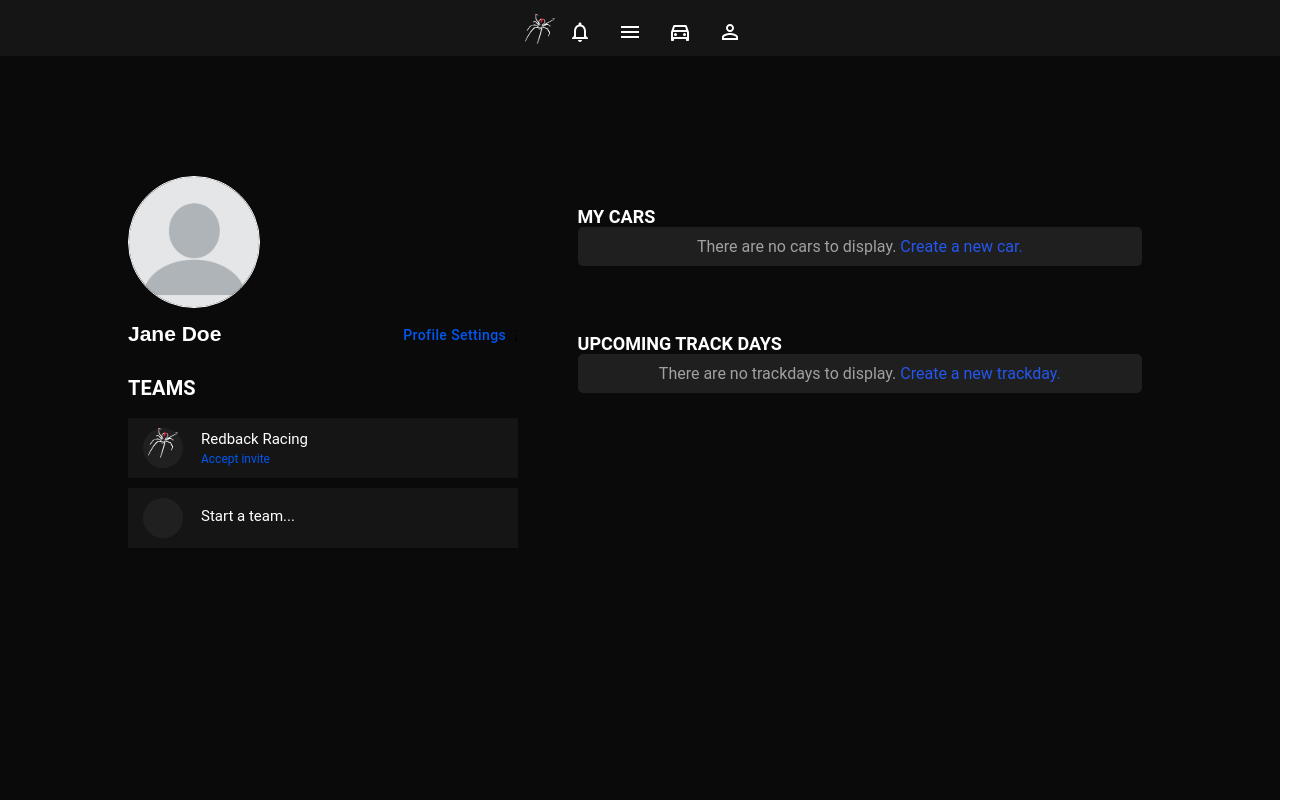
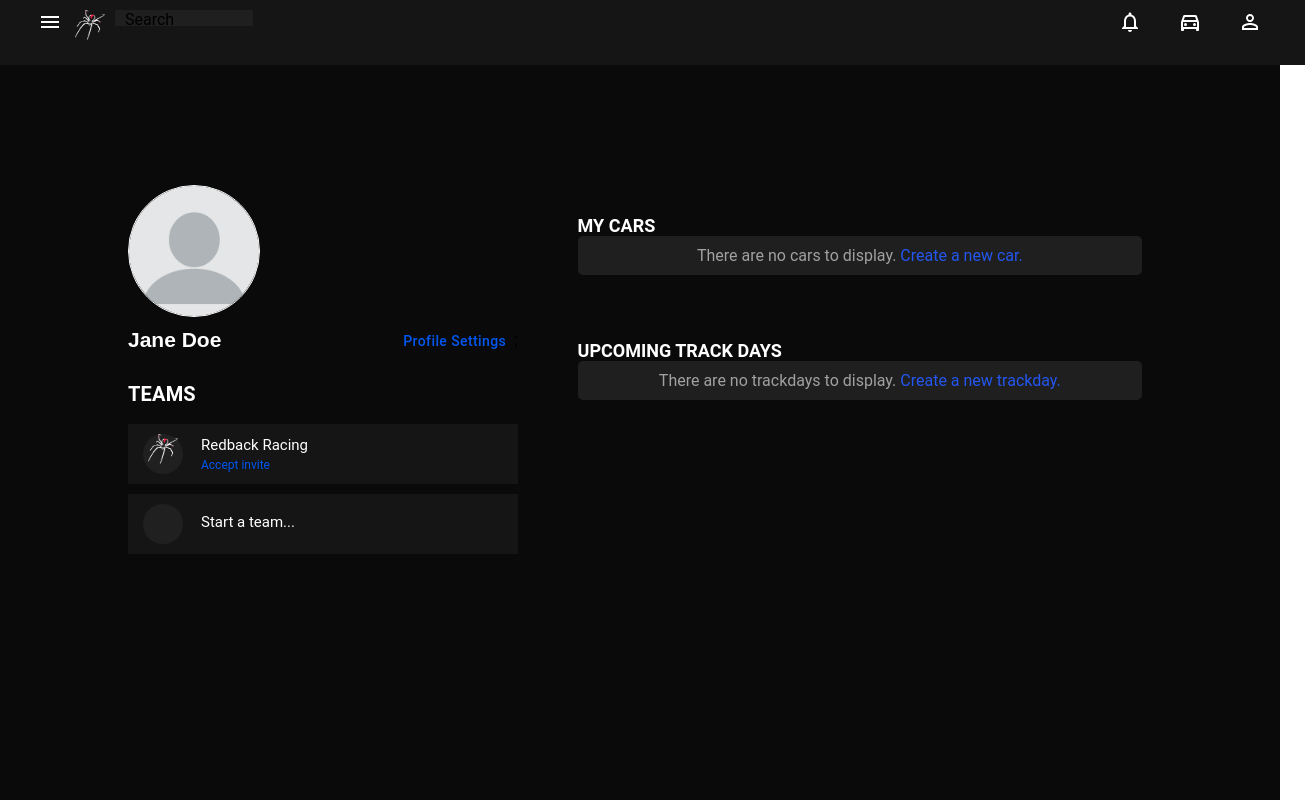
Before and after one commit to danielding3/NMP-rb-userpage, a React (Create React App) app in the folder client/: page / in a window 1280 px wide. Shown: the whole page, 1305 px wide, since content can reach past the window. Built offline with nearby package versions, Linux system fonts and the light colour scheme.

Commit message:
added search bar to header

```diff
--- a/client/src/components/Navbar/Navbar.module.css
+++ b/client/src/components/Navbar/Navbar.module.css
@@ -1,15 +1,24 @@
 .root {
+  padding-top: 10px;
+  padding-left: 50px;
   height: 60px;
   width: 100%;
   background-color: #151515;
+  display: flex;
+  align-items: left;
+
+}
+.icons {
+  height: 50px;
+  background-color: #151515;
+  display: flex;
+  right: 0;
+  position: absolute;
+}
+.bellIcon {
+  color: white;
+  width: 60px;
   align-items: right;
-  align-self: right;
-}
-
-.bellIcon {
-  margin-top: 20px;
-  color: white;
-  width: 50px;
 }
 
 *{
@@ -30,18 +39,28 @@
 .navbar{
   height: 12%;
   display: flex;
-  align-items:centre;
+  align-items: centre;
 
 }
 
 .logo{
   margin-top: 5%;
-  width: 50px;
+  width: 60px;
   height: 50px;
   cursor: pointer;
   align-items: left;
 }
-
+.searchBar {
+  width: 10%;
+  height: 2vh;
+  padding-left: 10px;
+  margin-left: 10px;
+  background-color: #1F1F1F;
+  display: flex;
+  align-self: right;
+  text-align: center;
+  text-emphasis-color: white;
+}
 .menuIcon{
   width: 50px;
   align-self: left;
@@ -50,12 +69,12 @@
 }
 
 .carIcon{
-  width: 50px;
+  width: 60px;
   color: white;
 }
 
 .personIcon{
-  width: 50px;
+  width: 60px;
   color: white;
 }
 
--- a/client/src/components/Navbar/Navbar.tsx
+++ b/client/src/components/Navbar/Navbar.tsx
@@ -15,11 +15,18 @@ const Navbar = (): JSX.Element => {
   return (
     <StyledEngineProvider injectFirst>
       <div className={styles.root}>
+      <MenuIcon className={styles.menuIcon} />
         <img src={logo} />
-        <NotificationsNoneIcon className={styles.bellIcon} />
-        <MenuIcon className={styles.menuIcon} />
-        <DirectionsCarFilledOutlinedIcon className={styles.carIcon} />
-        <PersonOutlineOutlinedIcon className={styles.personIcon} />
+        <div className={styles.searchBar}>
+          <p>
+            Search
+          </p>
+        </div>
+        <div className={styles.icons}>
+          <NotificationsNoneIcon className={styles.bellIcon} />
+          <DirectionsCarFilledOutlinedIcon className={styles.carIcon} />
+          <PersonOutlineOutlinedIcon className={styles.personIcon} />
+        </div>
       </div>
     </StyledEngineProvider>
   );
```
